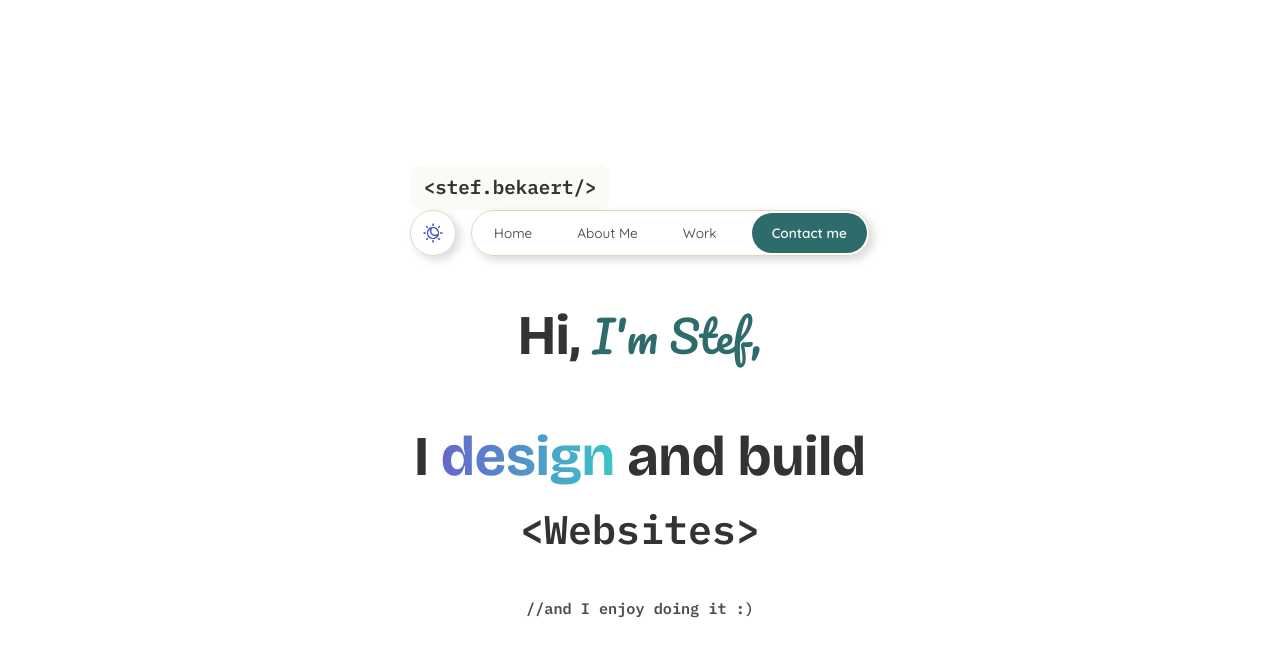
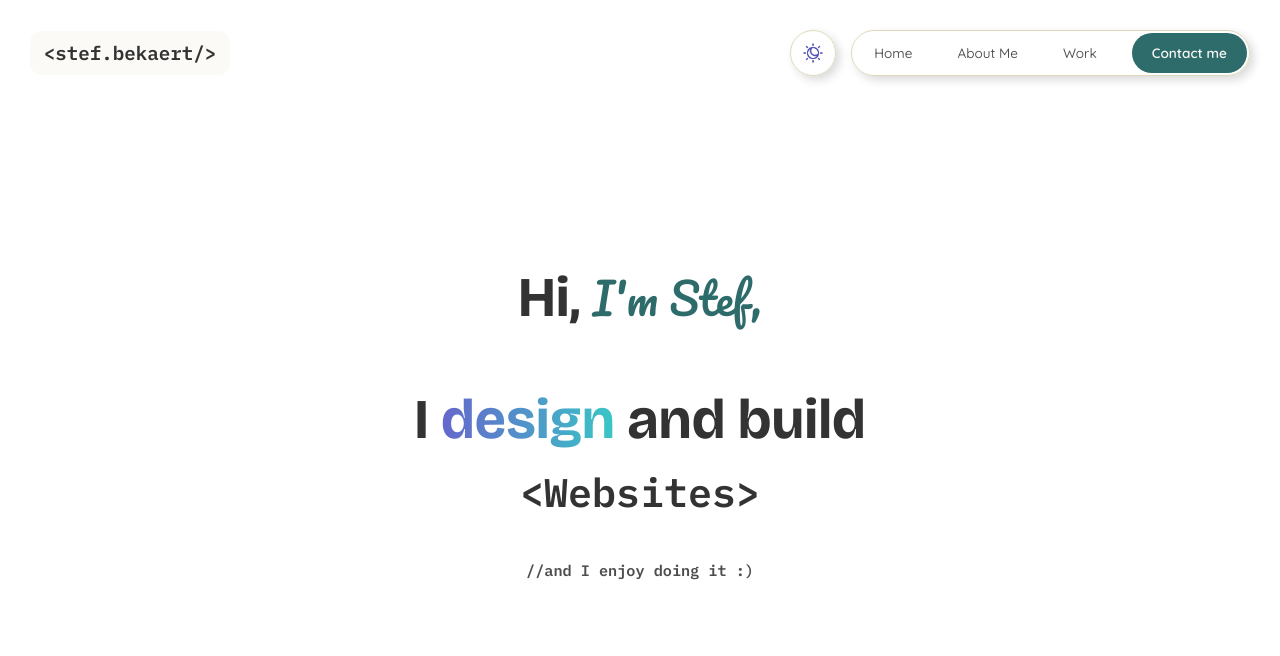
Before and after one commit to Stefdev13/stef-bekaert-portfolio, a React (Vite) app: page / in a window 1280 px wide. Shown: the top 656 px of the page. Built offline with nearby package versions, Linux system fonts and the light colour scheme.

Commit message:
Created Header
Created the header and added it to the homepage

```diff
--- /dev/null
+++ b/src/components/navigation/Header.jsx
@@ -0,0 +1,17 @@
+import React from "react";
+import Logo from "./Logo";
+import NavBar from "./NavBar";
+import styles from "./Header.module.css";
+
+function Header() {
+  return (
+    <div className={styles.wrapper}>
+      <div className={styles.header}>
+        <Logo />
+        <NavBar />
+      </div>
+    </div>
+  );
+}
+
+export default Header;
--- /dev/null
+++ b/src/components/navigation/Header.module.css
@@ -0,0 +1,24 @@
+.wrapper {
+    width: 100vw;
+    display: flex;
+    flex-direction: row;
+    flex-wrap: nowrap;
+    align-items: center;
+    justify-content: space-between;
+}
+
+.header {
+    position: fixed;
+    top: 0;
+    left: 0;
+
+    display: flex;
+    flex-direction: row;
+    flex-wrap: nowrap;
+    align-items: center;
+    justify-content: space-between;
+    /* margin: 40px 40px 20px 40px; */
+    margin-top: 30px;
+
+    width: 100%;
+}
--- a/src/components/navigation/Logo.module.css
+++ b/src/components/navigation/Logo.module.css
@@ -7,5 +7,6 @@
     -webkit-backdrop-filter: blur(16px) saturate(180%);
     border-radius: 12px;
     padding: 8px 12px 8px 12px;
+    margin-left: 30px;
     width: 11rem;
 }
--- a/src/components/navigation/NavBar.module.css
+++ b/src/components/navigation/NavBar.module.css
@@ -4,6 +4,8 @@
     align-items: center;
     flex-wrap: nowrap;
     gap: 5px;
+
+    margin-right: 30px;
 }
 
 .navbar {
--- a/src/index.css
+++ b/src/index.css
@@ -93,9 +93,9 @@
 }
 
 body {
-  margin: auto;
   place-items: center;
   min-height: 100vh;
+  padding: 0px;
   display: flex;
   justify-content: center;
 }
--- a/src/pages/HomePage.jsx
+++ b/src/pages/HomePage.jsx
@@ -1,14 +1,12 @@
 import React from "react";
 import styles from "./HomePage.module.css";
 import TextEffect from "../components/TextEffect";
-import Logo from "../components/navigation/Logo.jsx";
-import NavBar from "../components/navigation/NavBar.jsx";
+import Header from "../components/navigation/Header";
 
 function HomePage() {
   return (
     <div className={styles.main}>
-      <Logo />
-      <NavBar />
+      <Header />
       <h1 className="heading">
         Hi, <span className={styles.name}>I'm Stef,</span>
       </h1>
--- a/src/pages/HomePage.module.css
+++ b/src/pages/HomePage.module.css
@@ -16,6 +16,7 @@
 }
 
 .main {
-  margin: auto;
+  margin: 0;
+  width: 100%;
   text-align: center;
 }
```
